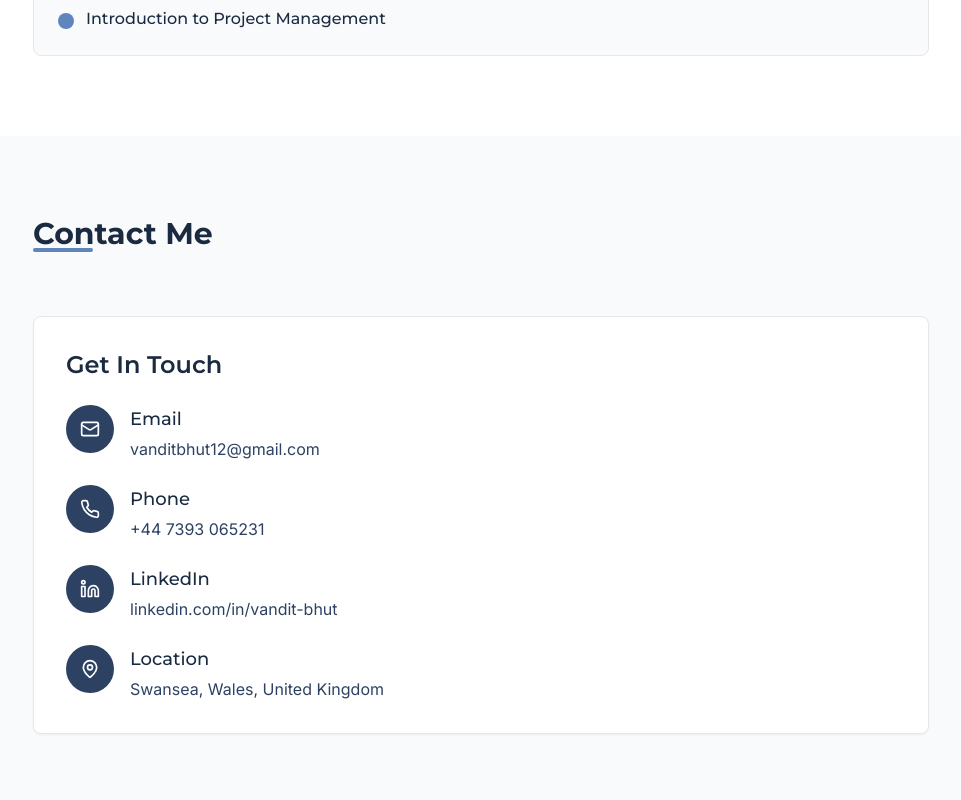
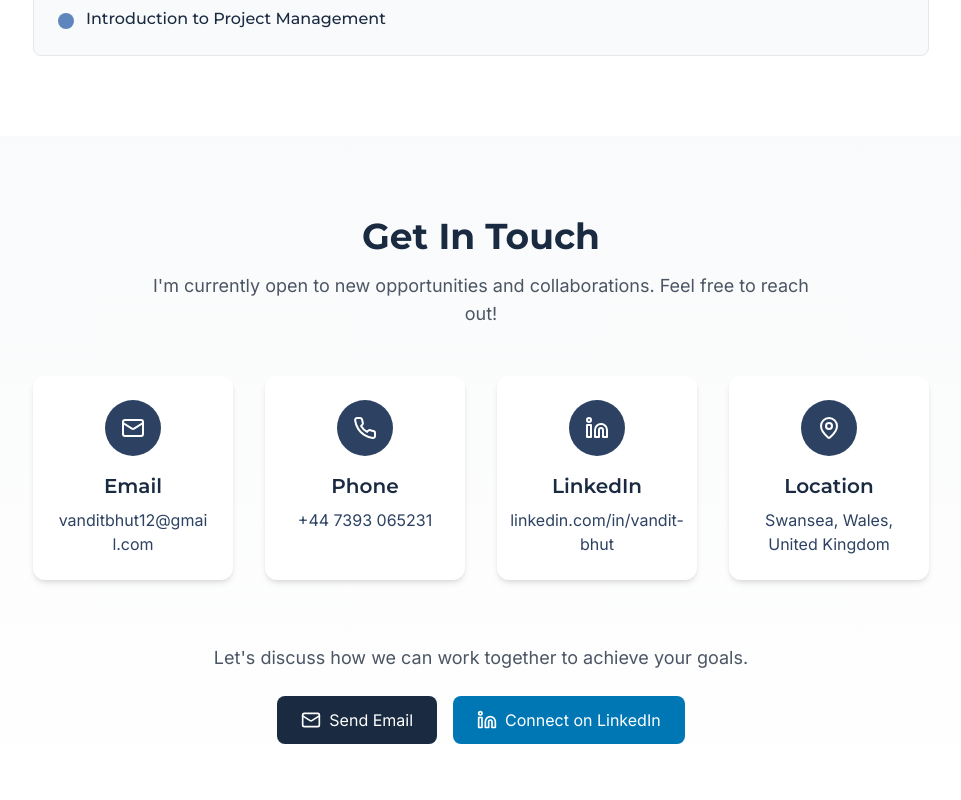
Before and after one commit to vanditbhut/Vandit_Profile, a React (Vite) app: page / in a window 1280 px wide. Shown: the part 7460-8260 px from the top of the page, without its empty margins (159-1120 px from the left). Built offline with nearby package versions, Linux system fonts and the light colour scheme.

Commit message:
update contact.tsx

```diff
--- a/src/components/Contact.tsx
+++ b/src/components/Contact.tsx
@@ -2,38 +2,38 @@ import { Mail, Linkedin, Phone, MapPin } from 'lucide-react';
 
 const Contact = () => {
   return (
-    <section id="contact" className="py-20 bg-gray-50">
+    <section id="contact" className="py-20 bg-gradient-to-b from-gray-50 to-white">
       <div className="container mx-auto px-4">
-        <div className="max-w-4xl mx-auto">
-          <h2 className="section-heading">Contact Me</h2>
+        <div className="max-w-4xl mx-auto text-center">
+          <h2 className="text-4xl font-bold text-portfolio-dark-blue mb-4">Get In Touch</h2>
+          <p className="text-lg text-gray-600 mb-12 max-w-2xl mx-auto">
+            I'm currently open to new opportunities and collaborations. Feel free to reach out!
+          </p>
 
-          <div className="mt-10">
-            {/* Contact Information */}
-            <div className="bg-white p-8 rounded-lg shadow-sm border border-gray-200">
-              <h3 className="text-2xl font-semibold text-portfolio-dark-blue mb-6">Get In Touch</h3>
-
-              <div className="space-y-6">
-                <div className="flex items-start">
-                  <div className="w-12 h-12 rounded-full bg-portfolio-medium-blue flex items-center justify-center mr-4 flex-shrink-0">
-                    <Mail className="text-white h-5 w-5" />
+          <div className="grid grid-cols-1 md:grid-cols-2 lg:grid-cols-4 gap-8">
+            {/* Email Card */}
+            <div className="bg-white p-6 rounded-xl shadow-md hover:shadow-lg transition-shadow duration-300 transform hover:-translate-y-1">
+              <div className="flex flex-col items-center">
+                <div className="w-14 h-14 rounded-full bg-portfolio-medium-blue flex items-center justify-center mb-4">
+                  <Mail className="text-white h-6 w-6" />
                 </div>
-                  <div>
-                    <h4 className="text-lg font-medium text-portfolio-dark-blue mb-1">Email</h4>
+                <h4 className="text-xl font-semibold text-portfolio-dark-blue mb-2">Email</h4>
                 <a
                   href="mailto:vanditbhut12@gmail.com"
-                      className="text-portfolio-medium-blue hover:text-portfolio-highlight transition-colors"
+                  className="text-portfolio-medium-blue hover:text-portfolio-highlight transition-colors text-center break-all"
                 >
                   vanditbhut12@gmail.com
                 </a>
               </div>
             </div>
 
-                <div className="flex items-start">
-                  <div className="w-12 h-12 rounded-full bg-portfolio-medium-blue flex items-center justify-center mr-4 flex-shrink-0">
-                    <Phone className="text-white h-5 w-5" />
+            {/* Phone Card */}
+            <div className="bg-white p-6 rounded-xl shadow-md hover:shadow-lg transition-shadow duration-300 transform hover:-translate-y-1">
+              <div className="flex flex-col items-center">
+                <div className="w-14 h-14 rounded-full bg-portfolio-medium-blue flex items-center justify-center mb-4">
+                  <Phone className="text-white h-6 w-6" />
                 </div>
-                  <div>
-                    <h4 className="text-lg font-medium text-portfolio-dark-blue mb-1">Phone</h4>
+                <h4 className="text-xl font-semibold text-portfolio-dark-blue mb-2">Phone</h4>
                 <a
                   href="tel:+447393065231"
                   className="text-portfolio-medium-blue hover:text-portfolio-highlight transition-colors"
@@ -43,35 +43,60 @@ const Contact = () => {
               </div>
             </div>
 
-                <div className="flex items-start">
-                  <div className="w-12 h-12 rounded-full bg-portfolio-medium-blue flex items-center justify-center mr-4 flex-shrink-0">
-                    <Linkedin className="text-white h-5 w-5" />
+            {/* LinkedIn Card */}
+            <div className="bg-white p-6 rounded-xl shadow-md hover:shadow-lg transition-shadow duration-300 transform hover:-translate-y-1">
+              <div className="flex flex-col items-center">
+                <div className="w-14 h-14 rounded-full bg-portfolio-medium-blue flex items-center justify-center mb-4">
+                  <Linkedin className="text-white h-6 w-6" />
                 </div>
-                  <div>
-                    <h4 className="text-lg font-medium text-portfolio-dark-blue mb-1">LinkedIn</h4>
+                <h4 className="text-xl font-semibold text-portfolio-dark-blue mb-2">LinkedIn</h4>
                 <a
                   href="https://www.linkedin.com/in/vandit-bhut"
                   target="_blank"
                   rel="noopener noreferrer"
-                      className="text-portfolio-medium-blue hover:text-portfolio-highlight transition-colors"
+                  className="text-portfolio-medium-blue hover:text-portfolio-highlight transition-colors text-center"
                 >
                   linkedin.com/in/vandit-bhut
                 </a>
               </div>
             </div>
 
-                <div className="flex items-start">
-                  <div className="w-12 h-12 rounded-full bg-portfolio-medium-blue flex items-center justify-center mr-4 flex-shrink-0">
-                    <MapPin className="text-white h-5 w-5" />
+            {/* Location Card */}
+            <div className="bg-white p-6 rounded-xl shadow-md hover:shadow-lg transition-shadow duration-300 transform hover:-translate-y-1">
+              <div className="flex flex-col items-center">
+                <div className="w-14 h-14 rounded-full bg-portfolio-medium-blue flex items-center justify-center mb-4">
+                  <MapPin className="text-white h-6 w-6" />
                 </div>
-                  <div>
-                    <h4 className="text-lg font-medium text-portfolio-dark-blue mb-1">Location</h4>
-                    <p className="text-portfolio-medium-blue">
-                      Swansea, Wales, United Kingdom
+                <h4 className="text-xl font-semibold text-portfolio-dark-blue mb-2">Location</h4>
+                <p className="text-portfolio-medium-blue text-center">
+                  Swansea, Wales,<br />United Kingdom
                 </p>
               </div>
             </div>
           </div>
+
+          {/* Call to Action */}
+          <div className="mt-16 text-center">
+            <p className="text-lg text-gray-600 mb-6">
+              Let's discuss how we can work together to achieve your goals.
+            </p>
+            <div className="flex justify-center space-x-4">
+              <a
+                href="mailto:vanditbhut12@gmail.com"
+                className="inline-flex items-center px-6 py-3 bg-portfolio-dark-blue text-white rounded-lg hover:bg-portfolio-medium-blue transition-colors duration-300"
+              >
+                <Mail className="mr-2 h-5 w-5" />
+                Send Email
+              </a>
+              <a
+                href="https://www.linkedin.com/in/vandit-bhut"
+                target="_blank"
+                rel="noopener noreferrer"
+                className="inline-flex items-center px-6 py-3 bg-[#0077b5] text-white rounded-lg hover:bg-[#006396] transition-colors duration-300"
+              >
+                <Linkedin className="mr-2 h-5 w-5" />
+                Connect on LinkedIn
+              </a>
             </div>
           </div>
         </div>
```
Lines whose indentation alone changed are shown as unchanged.
